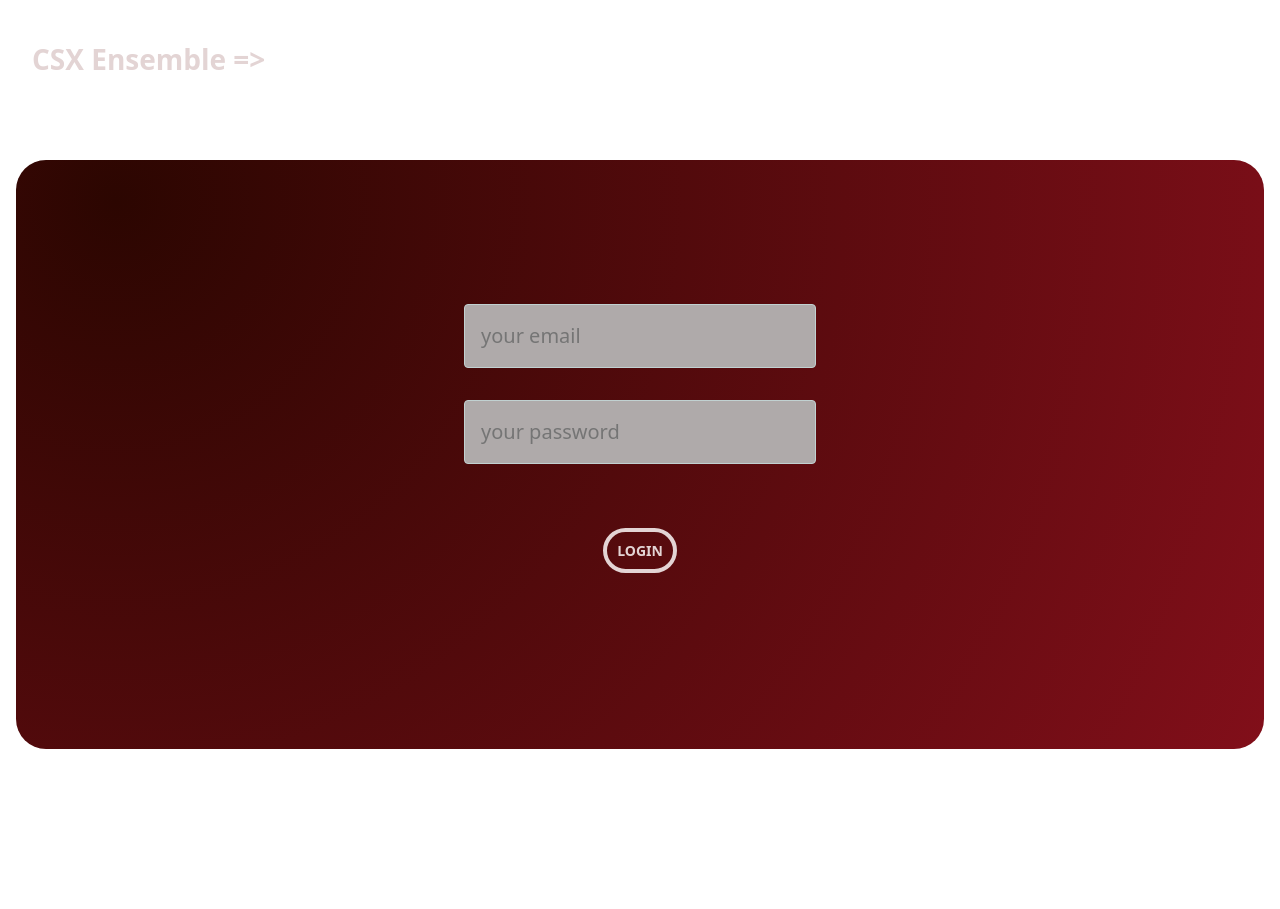
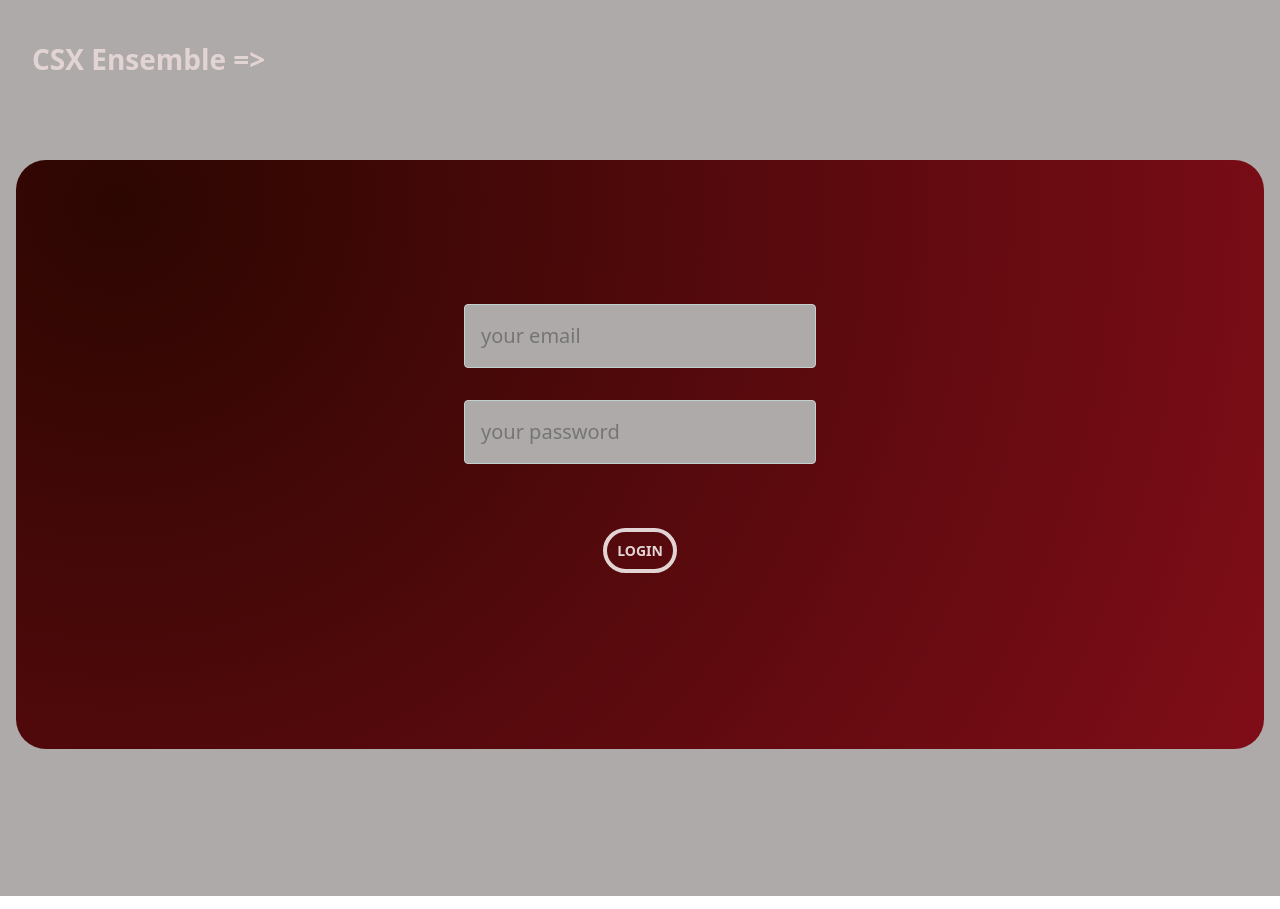
Before and after one commit to kfiddle/playersDash2-client, a React (Create React App) app: page / in a window 1280 px wide. Built offline with nearby package versions, Linux system fonts and the light colour scheme; no server answers.

Commit message:
more on modal and layout background fix

```diff
--- a/src/components/layout/Layout.js
+++ b/src/components/layout/Layout.js
@@ -3,10 +3,10 @@ import MainNav from "../mainNav/MainNav";
 import styles from "./Layout.module.css";
 const Layout = (props) => {
   return (
-    <Fragment>
+    <div className={styles.layoutBody}>
       <MainNav />
       <main className={styles.main}>{props.children}</main>
-    </Fragment>
+    </div>
   );
 };
 
--- a/src/components/layout/Layout.module.css
+++ b/src/components/layout/Layout.module.css
@@ -1,4 +1,10 @@
 .main {
-  margin: 10rem auto;
+  margin: 6rem auto;
+  padding-top: 4rem;
   align-items: center;
 }
+
+.layoutBody {
+  background: #aeaaaa;
+  height: 100vh;
+}
--- a/src/components/mainNav/MainNav.module.css
+++ b/src/components/mainNav/MainNav.module.css
@@ -1,12 +1,13 @@
 .header {
-  width: 95%;
-  height: 5.2rem;
+  width: 100%;
+  height: 7rem;
   display: flex;
   justify-content: space-between;
   align-items: center;
   position: fixed;
   top: 0;
   padding: 5% 0%;
+  background: #aeaaaa;
 
   /* background: rgb(123, 150, 199); */
 }
```
